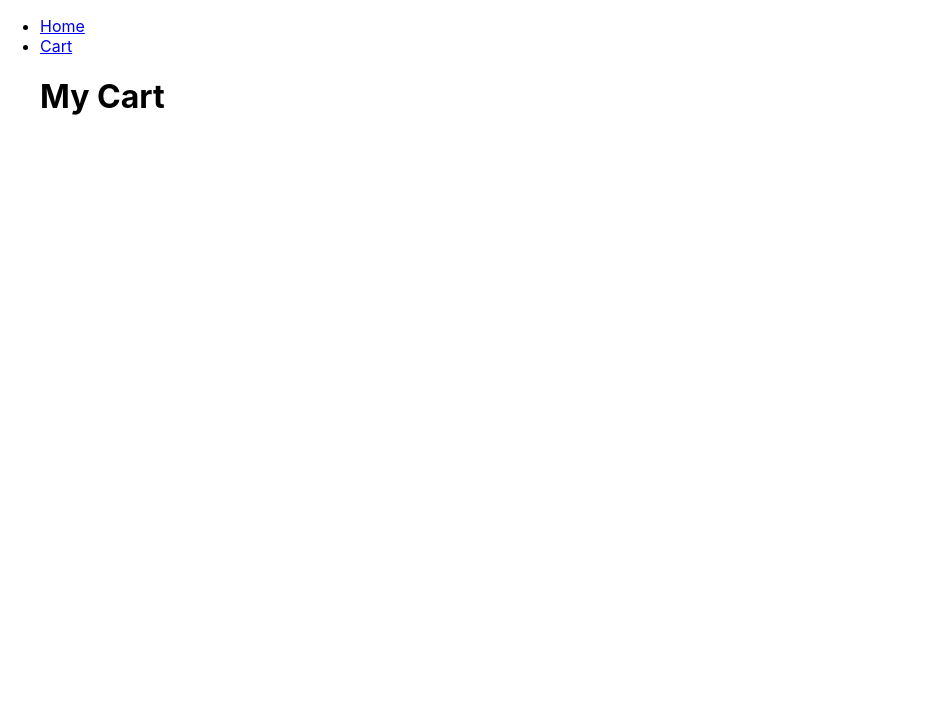
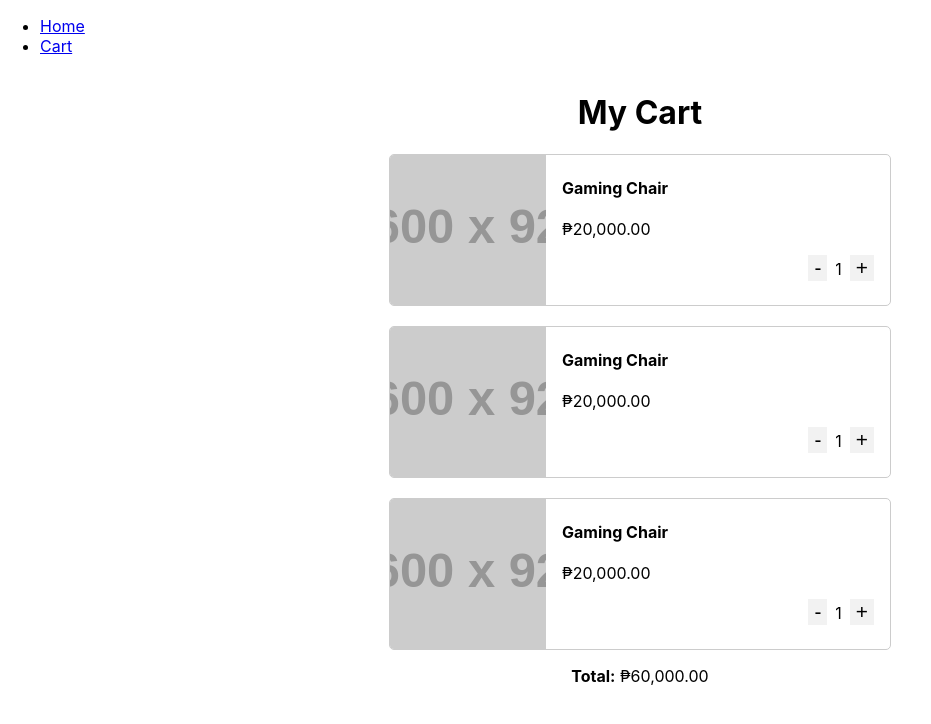
Before and after one commit to jmconcha/shopping-cart-app, a React (Create React App) app: page /cart in a window 1280 px wide. Shown: the top 724 px of the page, without its empty margins (0-931 px from the left). Built offline with nearby package versions, Linux system fonts and the light colour scheme.

Commit message:
CartProductList

```diff
--- a/src/App.tsx
+++ b/src/App.tsx
@@ -6,8 +6,12 @@ import ProductList from './Presentation/Views/Product/List/ProductList';
 import CartProductList from './Presentation/Views/Cart/ProductList/CartProductList';
 
 const Main = styled.main`
+  display: flex;
+  flex-direction: column;
+  align-items: center;
   padding-left: 40px;
   padding-right: 40px;
+  padding-bottom: 40px;
 `;
 
 function App() {
--- a/src/Presentation/Views/Cart/ProductList/CartProductList.tsx
+++ b/src/Presentation/Views/Cart/ProductList/CartProductList.tsx
@@ -1,7 +1,86 @@
 import React from 'react';
+import styled from 'styled-components';
+
+const Container = styled.div`
+  display: flex;
+  gap: 20px;
+  flex-direction: column;
+`;
+
+const Card = styled.div`
+  border: 1px solid #cccccc;
+  width: 500px;
+  height: 150px;
+  border-radius: 5px;
+  overflow: hidden;
+  display: flex;
+`;
+
+const CardHeader = styled.div`
+  flex: 1;
+  border-radius: 5px;
+`;
+
+const CardImage = styled.img`
+  width: 100%;
+  height: 100%;
+  object-fit: cover;
+`;
+
+const CardContent = styled.div`
+  flex: 2;
+  padding: 2px 16px 16px;
+`;
+
+const CardAction = styled.div`
+  float: right;
+`;
+
+const CardButton = styled.button`
+  border: none;
+  background-color: #f2f2f2;
+  font-size: 1.3rem;
+  cursor: pointer;
+`;
+
+const CardSpan = styled.span`
+  margin-left: 8px;
+  margin-right: 8px;
+  font-size: 1rem;
+`;
 
 function CartProductList() {
-  return <h1>My Cart</h1>;
+  return (
+    <>
+      <h1>My Cart</h1>
+      <Container>
+        {Array.from({ length: 3 }).map(() => (
+          <Card>
+            <CardHeader>
+              <CardImage
+                src="https://via.placeholder.com/600/92c952"
+                alt="gaming chair"
+              />
+            </CardHeader>
+            <CardContent>
+              <h4>
+                <b>Gaming Chair</b>
+              </h4>
+              <p>₱20,000.00</p>
+              <CardAction>
+                <CardButton>-</CardButton>
+                <CardSpan>1</CardSpan>
+                <CardButton>+</CardButton>
+              </CardAction>
+            </CardContent>
+          </Card>
+        ))}
+      </Container>
+      <p>
+        <strong>Total:</strong> ₱60,000.00
+      </p>
+    </>
+  );
 }
 
 export default CartProductList;
--- a/src/Presentation/Views/Product/List/ProductList.tsx
+++ b/src/Presentation/Views/Product/List/ProductList.tsx
@@ -3,6 +3,7 @@ import styled from 'styled-components';
 
 const Container = styled.div`
   display: flex;
+  flex-wrap: wrap;
   gap: 20px;
 `;
 
```
